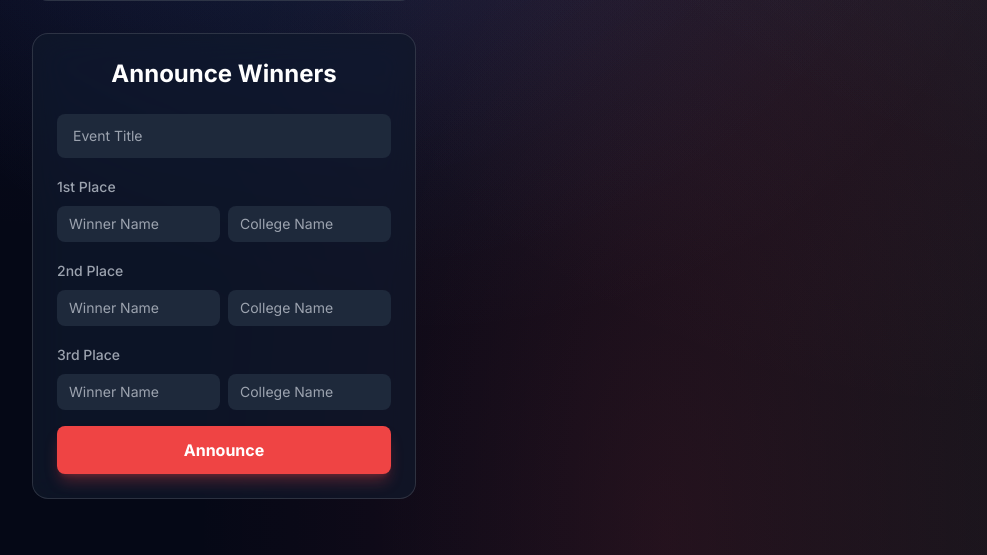
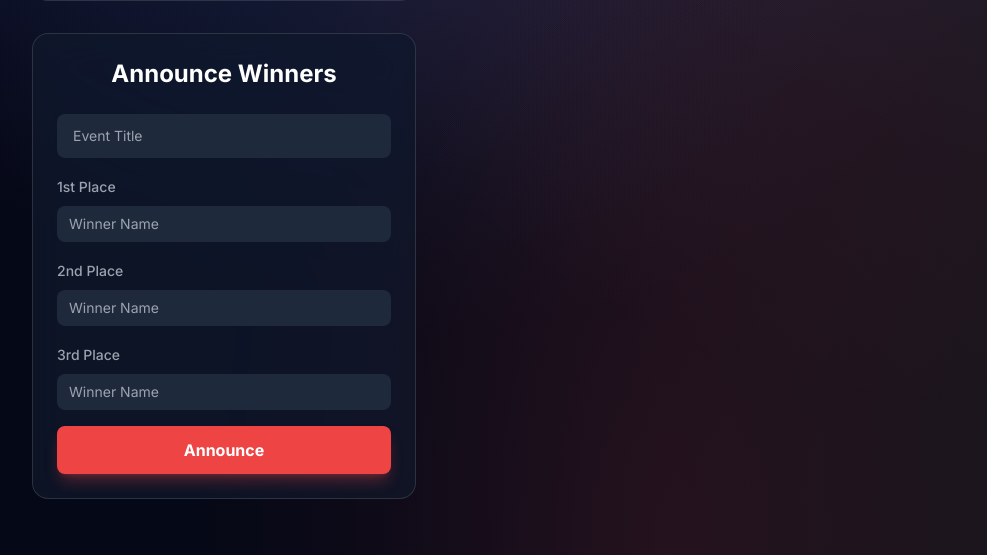
Before and after one commit to Shubham713-lab/Club, a Flask app: page /admin_dashboard in a window 1280 px wide. Shown: the part 938-1493 px from the top of the page, without its empty margins (0-987 px from the left). Run offline with Flask 3, Linux system fonts and the light colour scheme; the visitor is signed in with stand-in values (Sample User, id 1); data that the repository does not hold is empty; some libraries are stand-ins or nearby versions.

Commit message:
Refactor login redirects to home and add welcome email functionality upon registration; update winner display styles in multiple templates for consistency

```diff
--- a/app.py
+++ b/app.py
@@ -196,7 +196,7 @@ def login():
                 session['user_id'] = admin['username']
                 session['role'] = 'admin'
                 flash("Admin login successful!", "success")
-                return redirect(url_for('dashboard'))
+                return redirect(url_for('home'))
 
             # 2. Check in users table
             cur.execute("SELECT user_id, name, role, password FROM users WHERE user_id = %s", (user_id,))
@@ -206,7 +206,7 @@ def login():
                 session['user_id'] = user['user_id']
                 session['role'] = user['role']
                 flash("Login successful!", "success")
-                return redirect(url_for('dashboard'))
+                return redirect(url_for('home'))
 
             # 3. Check in mentors table
             cur.execute("SELECT user_id, name, password FROM mentors WHERE user_id = %s", (user_id,))
@@ -216,7 +216,7 @@ def login():
                 session['user_id'] = mentor['user_id']
                 session['role'] = 'mentor'
                 flash("Login successful!", "success")
-                return redirect(url_for('dashboard'))
+                return redirect(url_for('home'))
 
             flash("Invalid User ID or Password", "danger")
 
@@ -265,6 +265,45 @@ def send_otp(receiver_email, otp):
         print(f"[GENERAL ERROR] Failed to send OTP to {receiver_email}. Error: {e}")
         flash("Something went wrong while sending OTP. Please try again.", "danger")
     return False
+
+# --- NEW FUNCTION: Send Welcome Email ---
+def send_welcome_email(receiver_email, name, user_id):
+    """Sends a welcome email with the user's ID upon registration."""
+    EMAIL_ADDRESS = os.environ.get("EMAIL_USER")
+    EMAIL_PASSWORD = os.environ.get("EMAIL_PASS")
+
+    if not EMAIL_ADDRESS or not EMAIL_PASSWORD:
+        print("[CONFIG ERROR] Email credentials not set for welcome email.")
+        return False
+
+    msg = EmailMessage()
+    msg['Subject'] = 'Welcome to Code Forge! 🎉'
+    msg['From'] = EMAIL_ADDRESS
+    msg['To'] = receiver_email
+    msg.set_content(f'''Hi {name},
+
+Welcome to the Code Forge community! We're thrilled to have you on board.
+
+Your journey to innovate, collaborate, and create starts now. Here is your unique User ID for logging in:
+
+User ID: {user_id}
+
+Keep it safe! We can't wait to see what you'll build with us.
+
+Best,
+The Code Forge Team
+''')
+
+    try:
+        with smtplib.SMTP_SSL('smtp.gmail.com', 465) as smtp:
+            smtp.login(EMAIL_ADDRESS, EMAIL_PASSWORD)
+            smtp.send_message(msg)
+        print(f"[SUCCESS] Welcome email sent to {receiver_email}")
+        return True
+    except Exception as e:
+        print(f"[ERROR] Failed to send welcome email to {receiver_email}. Error: {e}")
+    return False
+# --- END NEW FUNCTION ---
 
 @app.route('/view_all_users')
 def view_all_users():
@@ -419,6 +458,10 @@ def register_details():
             )
             conn.commit()
 
+            # --- ADDED: Send welcome email after successful registration ---
+            send_welcome_email(session['email'], session['name'], user_id)
+            # ----------------------------------------------------------------
+
             session['user'] = session['name']
             session['user_id'] = user_id
             session['role'] = 'student'
@@ -466,6 +509,10 @@ def register_mentor():
                 (user_id, name, college, email, expertise, skills, hashed_password)
             )
             conn.commit()
+
+            # --- ADDED: Send welcome email after successful registration ---
+            send_welcome_email(email, name, user_id)
+            # ----------------------------------------------------------------
 
             session['user'] = name
             session['user_id'] = user_id
@@ -594,16 +641,18 @@ def announce_winner():
     cur = conn.cursor()
 
     try:
+        # Simplified loop to get only name and position
         for i in range(1, 4):
             position = request.form.get(f'position{i}')
             name = request.form.get(f'name{i}')
-            email = request.form.get(f'email{i}')
 
-            if name and email:
+            # Check if a name was provided for the position
+            if name:
+                # Updated SQL query to insert only the necessary fields
                 cur.execute('''
-                    INSERT INTO event_results (event_title, position, winner_name, winner_email)
-                    VALUES (%s, %s, %s, %s)
-                ''', (event_title, position, name, email))
+                    INSERT INTO event_results (event_title, position, winner_name)
+                    VALUES (%s, %s, %s)
+                ''', (event_title, position, name))
 
         conn.commit()
         flash("Winners announced successfully!", "success")
@@ -1034,7 +1083,7 @@ def student_dashboard():
         events = cur.fetchall()
 
         cur.execute('''
-            SELECT event_title, position, winner_name, winner_email
+            SELECT event_title, position, winner_name
             FROM event_results
             ORDER BY event_title,
                      CASE
@@ -1050,10 +1099,9 @@ def student_dashboard():
             event_title = result_row['event_title']
             position = result_row['position']
             name = result_row['winner_name']
-            email = result_row['winner_email']
             if event_title not in grouped_results:
                 grouped_results[event_title] = []
-            grouped_results[event_title].append((position, name, email))
+            grouped_results[event_title].append((position, name))
 
     except psycopg2.Error as e:
         flash(f"Database error on student dashboard: {e}", "danger")
@@ -1276,7 +1324,7 @@ def change_password():
     """Allows student users to change their password."""
     if 'user_id' not in session or session['role'] != 'student':
         flash("Unauthorized access. Please log in as a student.", "danger")
-        return redirect(url_for('login'))
+        return redirect(url_for('profile'))
 
     current_password = request.form.get('current_password')
     new_password = request.form.get('new_password')
--- a/templates/admin_dashboard.html
+++ b/templates/admin_dashboard.html
@@ -157,25 +157,25 @@
                             <!-- Winner Fields -->
                             <div class="space-y-2">
                                 <label class="text-sm font-medium text-gray-400">1st Place</label>
-                                <div class="grid grid-cols-2 gap-2">
+                                <div class="grid grid-cols-1 gap-3">
                                     <input type="text" name="name1" placeholder="Winner Name" required class="py-2 px-3 block w-full bg-slate-800 border-gray-700 rounded-lg text-sm text-white focus:border-cyan-500 focus:ring-cyan-500">
-                                    <input type="text" name="college1" placeholder="College Name" required class="py-2 px-3 block w-full bg-slate-800 border-gray-700 rounded-lg text-sm text-white focus:border-cyan-500 focus:ring-cyan-500">
+                                    <!-- <input type="text" name="college1" placeholder="College Name" required class="py-2 px-3 block w-full bg-slate-800 border-gray-700 rounded-lg text-sm text-white focus:border-cyan-500 focus:ring-cyan-500"> -->
                                     <input type="hidden" name="position1" value="1st Place">
                                 </div>
                             </div>
                              <div class="space-y-2">
                                 <label class="text-sm font-medium text-gray-400">2nd Place</label>
-                                <div class="grid grid-cols-2 gap-2">
+                                <div class="grid grid-cols-1 gap-3">
                                     <input type="text" name="name2" placeholder="Winner Name" class="py-2 px-3 block w-full bg-slate-800 border-gray-700 rounded-lg text-sm text-white focus:border-cyan-500 focus:ring-cyan-500">
-                                    <input type="text" name="college2" placeholder="College Name" class="py-2 px-3 block w-full bg-slate-800 border-gray-700 rounded-lg text-sm text-white focus:border-cyan-500 focus:ring-cyan-500">
+                                    <!-- <input type="text" name="college2" placeholder="College Name" class="py-2 px-3 block w-full bg-slate-800 border-gray-700 rounded-lg text-sm text-white focus:border-cyan-500 focus:ring-cyan-500"> -->
                                     <input type="hidden" name="position2" value="2nd Place">
                                 </div>
                             </div>
                              <div class="space-y-2">
                                 <label class="text-sm font-medium text-gray-400">3rd Place</label>
-                                <div class="grid grid-cols-2 gap-2">
+                                <div class="grid grid-cols-1 gap-3">
                                     <input type="text" name="name3" placeholder="Winner Name" class="py-2 px-3 block w-full bg-slate-800 border-gray-700 rounded-lg text-sm text-white focus:border-cyan-500 focus:ring-cyan-500">
-                                    <input type="text" name="college3" placeholder="College Name" class="py-2 px-3 block w-full bg-slate-800 border-gray-700 rounded-lg text-sm text-white focus:border-cyan-500 focus:ring-cyan-500">
+                                    <!-- <input type="text" name="college3" placeholder="College Name" class="py-2 px-3 block w-full bg-slate-800 border-gray-700 rounded-lg text-sm text-white focus:border-cyan-500 focus:ring-cyan-500"> -->
                                     <input type="hidden" name="position3" value="3rd Place">
                                 </div>
                             </div>
--- a/templates/event_detail.html
+++ b/templates/event_detail.html
@@ -131,7 +131,7 @@
     <footer class="bg-slate-900/80 mt-20">
         <div class="max-w-[85rem] py-10 px-4 sm:px-6 lg:px-8 mx-auto">
             <div class="grid grid-cols-1 md:grid-cols-2 lg:grid-cols-4 items-center gap-6">
-                <div class="col-span-1 lg:col-span-3 flex flex-col items-center md:items-start">
+                <div class="col-span-1 lg:col-span-2 flex flex-col items-center md:items-start">
                     <a class="flex-none flex items-center gap-2" href="{{ url_for('student_dashboard') }}">
                       <img src="{{ url_for('static', filename='Logo.png') }}" alt="Code Forge Logo" class="h-10 w-auto">
                     </a>
--- a/templates/home.html
+++ b/templates/home.html
@@ -195,9 +195,9 @@
                             {% if '1' in winner[0] %}
                                 <p class="text-lg font-bold text-yellow-400">Winner</p>
                             {% elif '2' in winner[0] %}
-                                <p class="text-lg font-bold text-gray-300">Runner-up</p>
+                                <p class="text-lg font-bold text-yellow-300">Runner-up</p>
                             {% elif '3' in winner[0] %}
-                                <p class="text-lg font-bold text-orange-400">2nd Runner-up</p>
+                                <p class="text-lg font-bold text-yellow-400">2nd Runner-up</p>
                             {% else %}
                                 <p class="text-lg font-bold text-cyan-400">{{ winner[0] }}</p>
                             {% endif %}
--- a/templates/mentor_dashboard.html
+++ b/templates/mentor_dashboard.html
@@ -162,7 +162,7 @@
                     </div>
                 </section>
 
-                <!-- ========== WINNERS SECTION ========== -->
+        <!-- ========== WINNERS SECTION ========== -->
         <div class="max-w-[85rem] px-4 py-10 sm:px-6 lg:px-8 lg:py-14 mx-auto">
             <div class="max-w-2xl mx-auto text-center mb-10 lg:mb-14" data-aos="fade-up">
                 <h2 class="text-3xl font-bold md:text-4xl md:leading-tight text-white">Hall of Fame</h2>
@@ -183,9 +183,9 @@
                             {% if '1' in winner[0] %}
                                 <p class="text-lg font-bold text-yellow-400">Winner</p>
                             {% elif '2' in winner[0] %}
-                                <p class="text-lg font-bold text-gray-300">Runner-up</p>
+                                <p class="text-lg font-bold text-yellow-300">Runner-up</p>
                             {% elif '3' in winner[0] %}
-                                <p class="text-lg font-bold text-orange-400">2nd Runner-up</p>
+                                <p class="text-lg font-bold text-yellow-400">2nd Runner-up</p>
                             {% else %}
                                 <p class="text-lg font-bold text-cyan-400">{{ winner[0] }}</p>
                             {% endif %}
--- a/templates/student_dashboard.html
+++ b/templates/student_dashboard.html
@@ -208,9 +208,9 @@
                             {% if '1' in winner[0] %}
                                 <p class="text-lg font-bold text-yellow-400">Winner</p>
                             {% elif '2' in winner[0] %}
-                                <p class="text-lg font-bold text-gray-300">Runner-up</p>
+                                <p class="text-lg font-bold text-yellow-300">Runner-up</p>
                             {% elif '3' in winner[0] %}
-                                <p class="text-lg font-bold text-orange-400">2nd Runner-up</p>
+                                <p class="text-lg font-bold text-yellow-400">2nd Runner-up</p>
                             {% else %}
                                 <p class="text-lg font-bold text-cyan-400">{{ winner[0] }}</p>
                             {% endif %}
```
